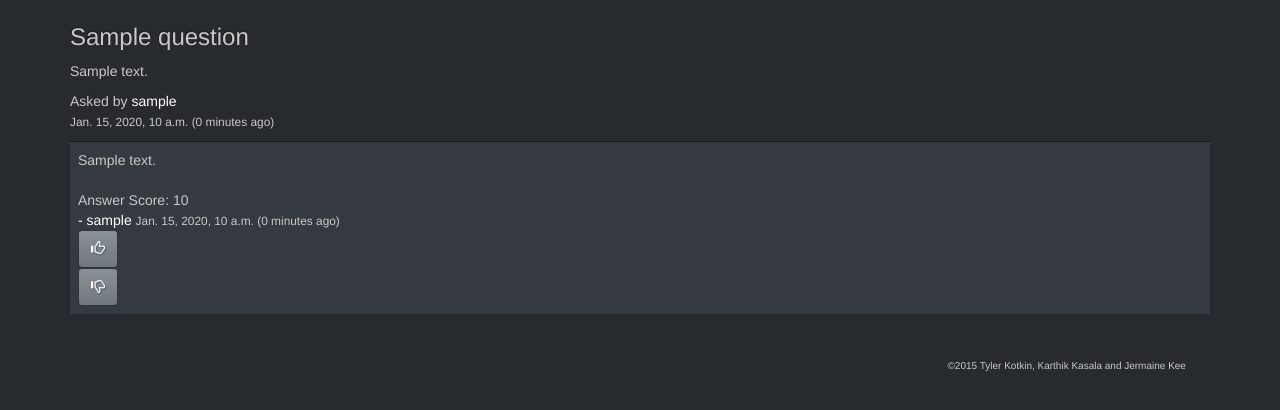
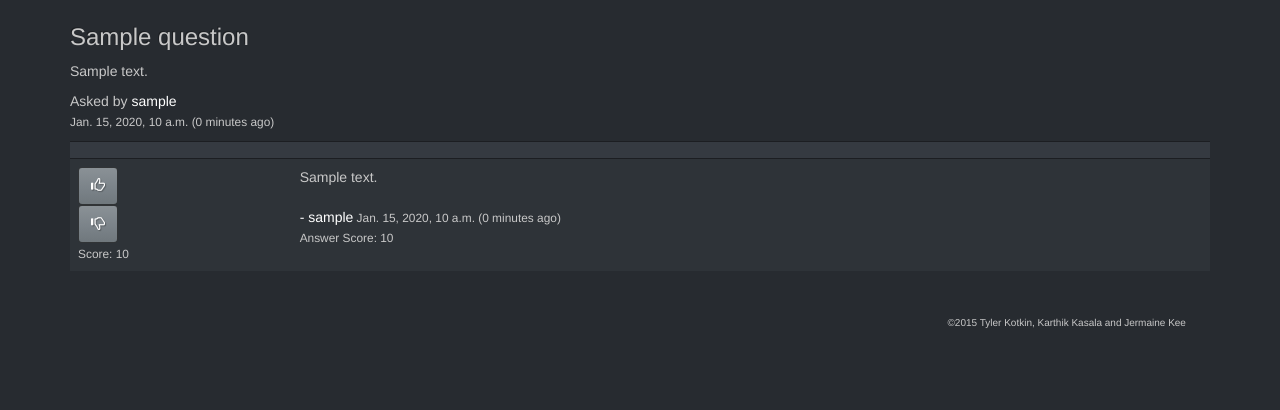
Before and after one commit to TylerKotkin/Question-Box, a Django app: page /answer/1 in a window 1280 px wide. Shown: the part 52-462 px from the top of the page. Run offline with Django 3.2, Linux system fonts and the light colour scheme; tables that the repository leaves empty hold one stand-in row (values such as "Sample post"); some libraries are stand-ins or nearby versions; some web fonts are replaced.

Commit message:
style changes to answer_list.html

```diff
--- a/question_box/inquest/templates/inquest/answer_list.html
+++ b/question_box/inquest/templates/inquest/answer_list.html
@@ -29,12 +29,14 @@
 
 
 <table class="table table-striped">
+
+  <tr>
+    <th></th>
+    <th></th>
+  </tr>
 {% for answer in answers %}
   <tr>
-    <td>{{ answer.text }}
-    <br><br>
-    Answer Score: {{ answer.ascore }}
-    <br><a href="{% url 'user_detail' answer.user.pk %}">- {{ answer.user }}</a> <small>{{ answer.timestamp}} ({{ answer.timestamp | timesince }} ago)</small>
+    <td>
 
 <form method="POST" action="{% url 'votefor' question.pk %}">
               {% csrf_token %}
@@ -51,11 +53,24 @@
               <input type="hidden" name="next" value="{{ request.path }}">
               <button type="submit" class="btn btn-md btn-primary" title="voteagainst"><span class="glyphicon glyphicon-thumbs-down"></span></button>
             </form>
+<small>Score:&nbsp;{{ answer.ascore }}</small>
+</td>
 
+
+
+
+  <td>{{ answer.text }}
+
+  <br>
+  <br><a href="{% url 'user_detail' answer.user.pk %}">- {{ answer.user }}</a><small> {{ answer.timestamp}} ({{ answer.timestamp | timesince }} ago)</small>
+  <br><small>Answer Score: {{ answer.ascore }}</small>
 </td>
 </tr>
   {% endfor %}
 </table>
+<div class="text-center">
+      {% bootstrap_pagination page_obj pages_to_show=5 %}
+    </div>
 </body>
 
 {% endblock %}
```
